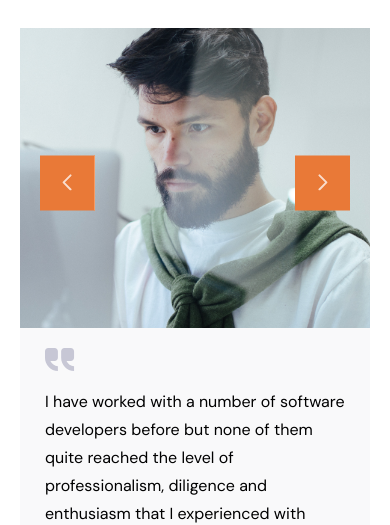
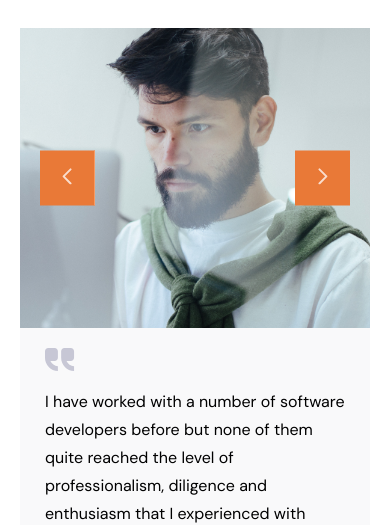
Before and after one commit to masha-padalko/test, a website: page index.html in a window 390 px wide. Shown: the part 325-850 px from the top of the page. Drawn offline with Linux system fonts and the light colour scheme; a web font is replaced by a local one.

Commit message:
fix arrow position

```diff
--- a/scss/layouts/_feedback.scss
+++ b/scss/layouts/_feedback.scss
@@ -57,6 +57,6 @@
     }
 
     @include mobile {
-        padding: 40px 0;
+        padding: 20px 0 80px;
     }
 }
--- a/scss/layouts/_hero.scss
+++ b/scss/layouts/_hero.scss
@@ -54,12 +54,8 @@
 
             @include tablet {
                 bottom: auto;
-                top: 20%;
+                top: 150px;
                 right: 20px;
-            }
-
-            @include mobile {
-                top: 15%;
             }
         }
 
@@ -71,7 +67,6 @@
             &::before {
                 transform:scaleX(-1);
             }
-
 
             @include tablet {
                 left: 20px;
@@ -192,6 +187,6 @@
     }
 
     @include tablet {
-        padding: 20px 20px 40px;
+        padding: 20px;
     }
 }
```
Also changed, not shown: css/styles.css.
